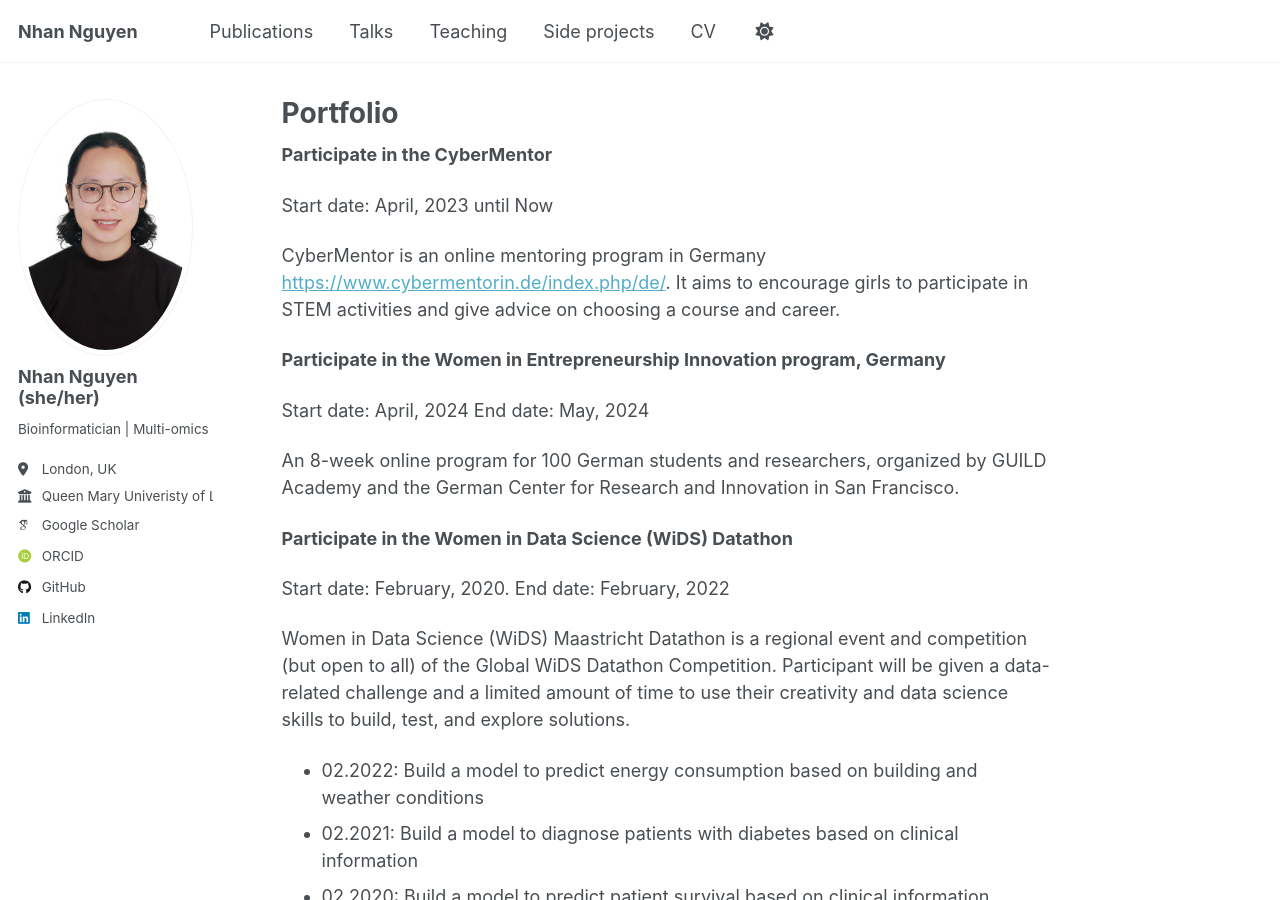
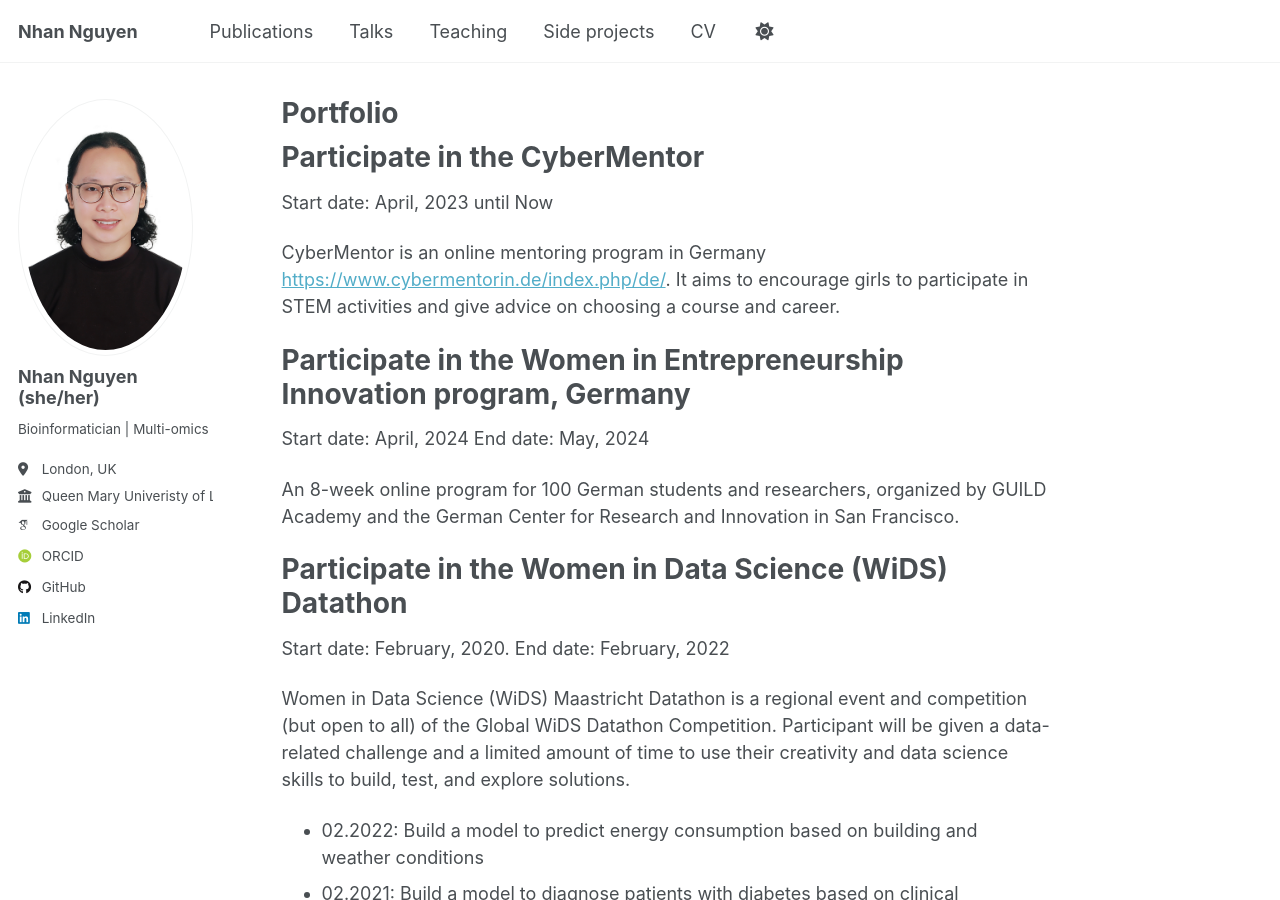
Before and after one commit to NhanNguyen000/NhanNguyen000.github.io, a Jekyll site: the page built from _pages/portfolio.md, in a window 1280 px wide and 900 px high. Built offline with Jekyll 4.4.1, drawn with Linux system fonts in a browser that asks for light colours; some web fonts are replaced; a script that is not in the unit is left out.

Commit message:
change text format

```diff
--- a/_pages/portfolio.md
+++ b/_pages/portfolio.md
@@ -6,22 +6,22 @@ redirect_from:
   - /portfolio.html
 ---
 
-**Participate in the CyberMentor**
-
+Participate in the CyberMentor
+======
 Start date: April, 2023 until Now
 
 CyberMentor is an online mentoring program in Germany [https://www.cybermentorin.de/index.php/de/](https://www.cybermentorin.de/index.php/de/). It aims to encourage girls to participate in STEM activities and give advice on choosing a course and career.
 
 
-**Participate in the Women in Entrepreneurship Innovation program, Germany**
-
+Participate in the Women in Entrepreneurship Innovation program, Germany
+======
 Start date: April, 2024 End date: May, 2024
 
 An 8-week online program for 100 German students and researchers, organized by GUILD Academy and the German Center for Research and Innovation in San Francisco.
 
 
-**Participate in the Women in Data Science (WiDS) Datathon**
-
+Participate in the Women in Data Science (WiDS) Datathon
+======
 Start date: February, 2020. End date: February, 2022
 
 Women in Data Science (WiDS) Maastricht Datathon is a regional event and competition (but open to all) of the Global WiDS Datathon Competition. Participant will be given a data-related challenge and a limited amount of time to use their creativity and data science skills to build, test, and explore solutions.
@@ -32,8 +32,8 @@ Women in Data Science (WiDS) Maastricht Datathon is a regional event and competi
 Skills: Data Analysis · Machine Learning
 
 
-**PharmaTranslate team (finalist) - Maastricht University Challenge**
-
+PharmaTranslate team (finalist) - Maastricht University Challenge
+======
 Aim to develop a PharmaTranslate app to translate medicine names for travelers, refugees, and expats in an entrepreneurial competition at Maastricht University and Zuyd Hogeschool.
 Start date: March, 2021 End date: November, 2021
 
```
